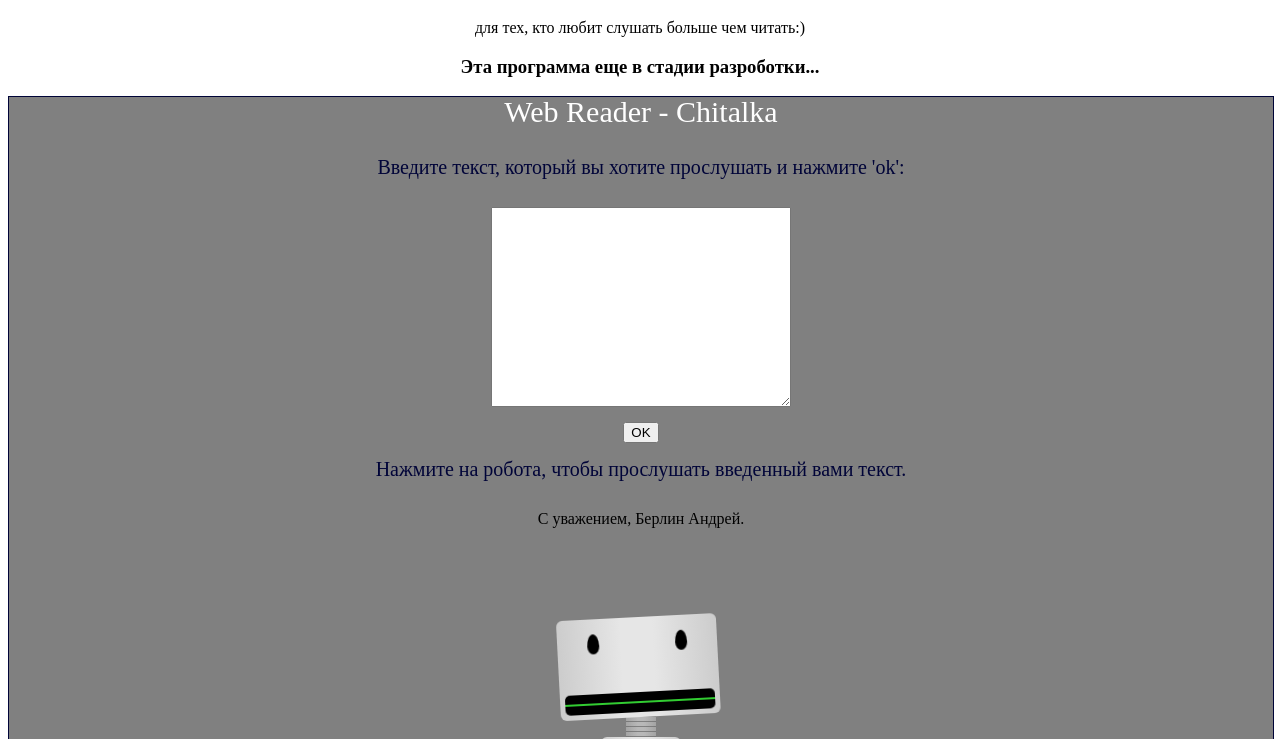
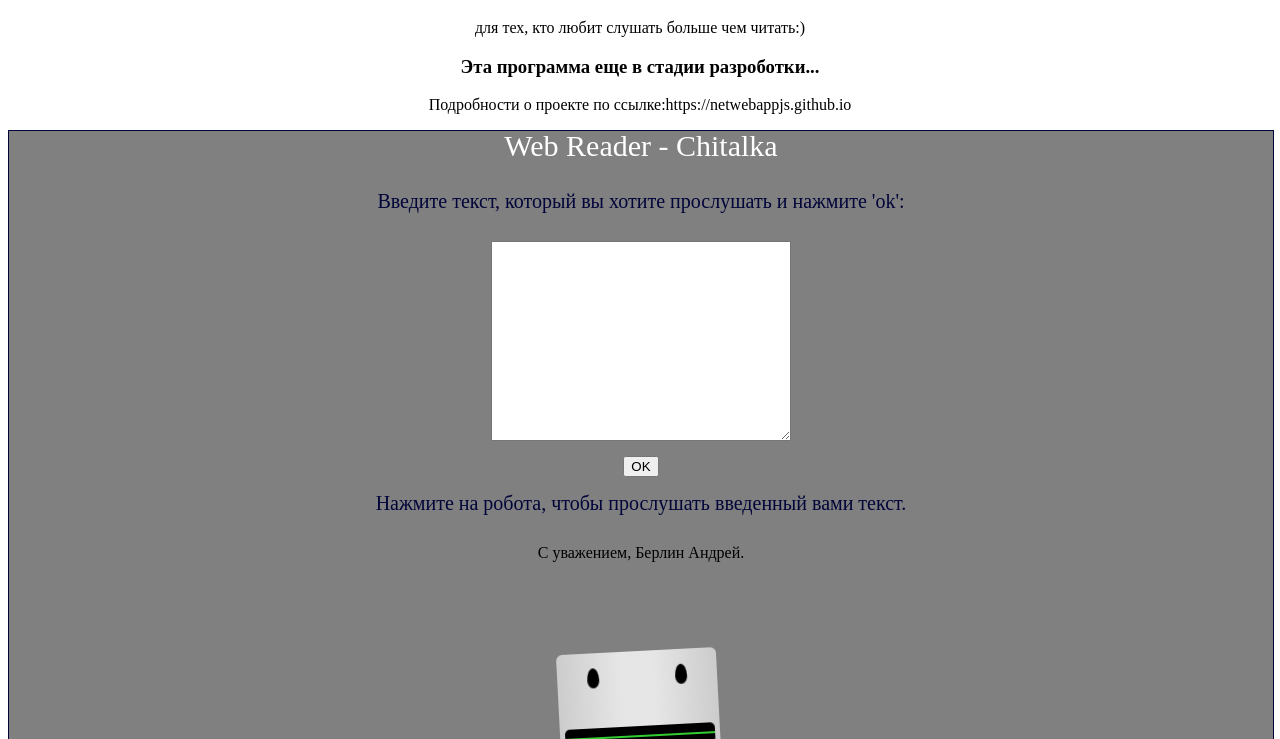
Before and after one commit to Html-Css-Js-Node/Web-Reader-Chitalka, a plain HTML site: page index.html in a window 1280 px wide. Shown: the part 61-800 px from the top of the page. Drawn offline with nearby package versions, Linux system fonts and the light colour scheme.

Commit message:
Update index.html

```diff
--- a/index.html
+++ b/index.html
@@ -35,6 +35,12 @@
 
         <h3>Эта программа еще в стадии разроботки...</h3>
 
+          <div id="NetWebAppJs">
+
+          </div>
+          <p>Подробности о проекте по ссылке:<a href="https://netwebappjs.github.io"></a>https://netwebappjs.github.io</p>
+
+
     </header>
     <section>
 
```
